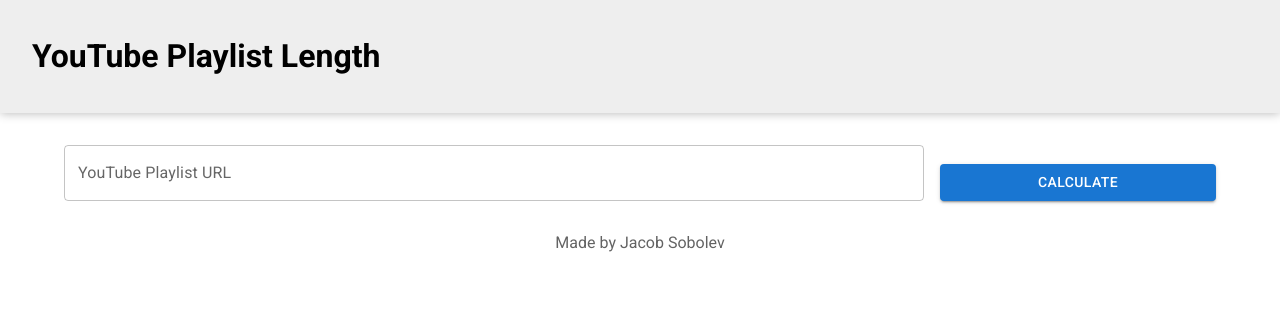
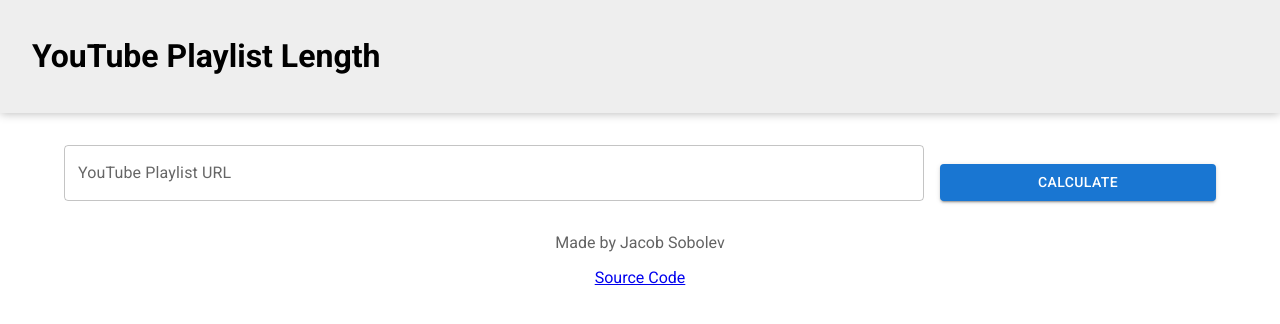
Before and after one commit to JacobSobolev/youtube-playlist-length, a React (Create React App) app: page / in a window 1280 px wide. Shown: the top 324 px of the page. Built offline with nearby package versions, Linux system fonts and the light colour scheme; no server answers.

Commit message:
add link to the source code

```diff
--- a/src/components/Footer/Footer.jsx
+++ b/src/components/Footer/Footer.jsx
@@ -8,6 +8,7 @@
     <Container className="container" maxWidth="lg">
       <footer>
         <p>Made by Jacob Sobolev</p>
+        <a href="https://github.com/JacobSobolev/youtube-playlist-length">Source Code</a>
       </footer>
     </Container>
   );
```
